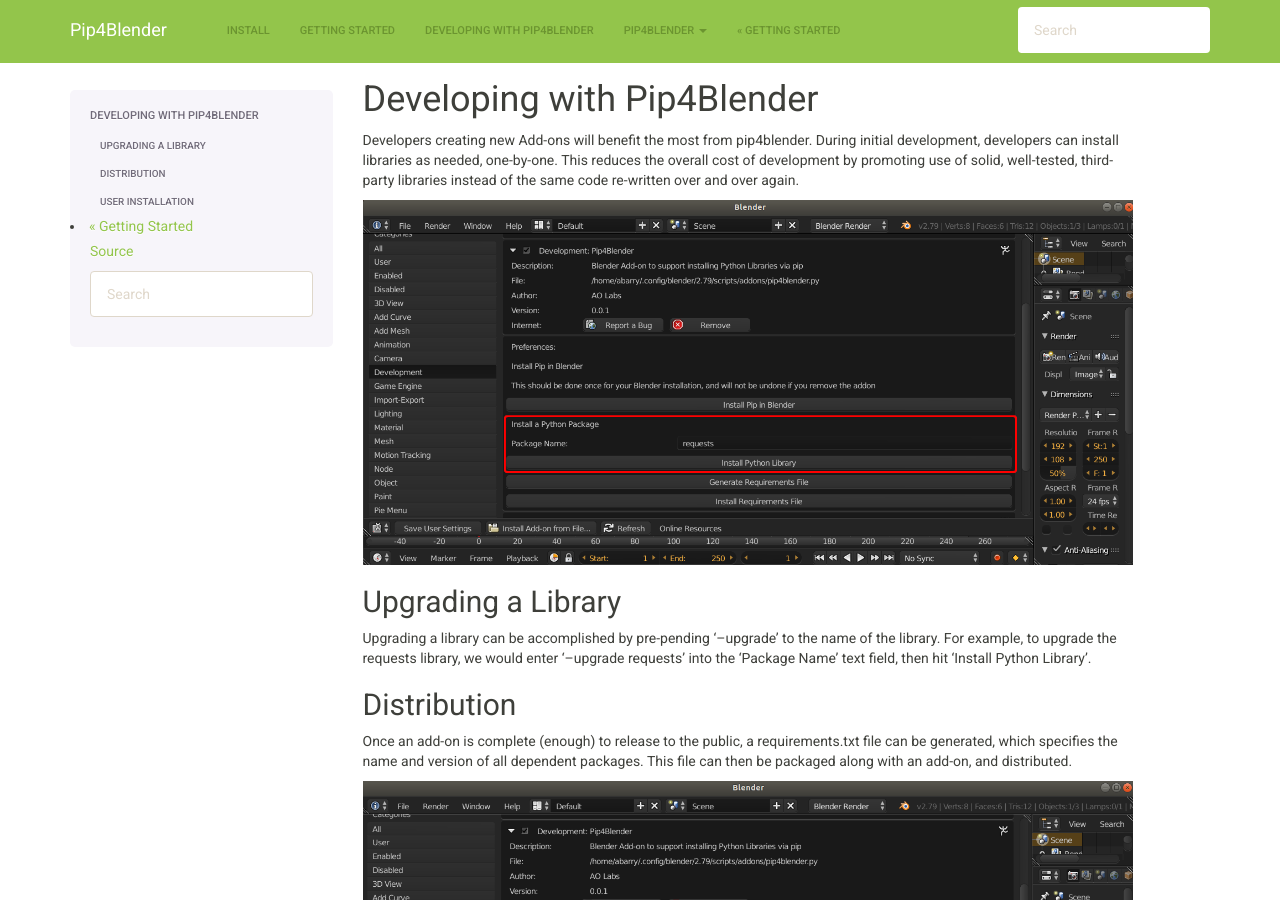
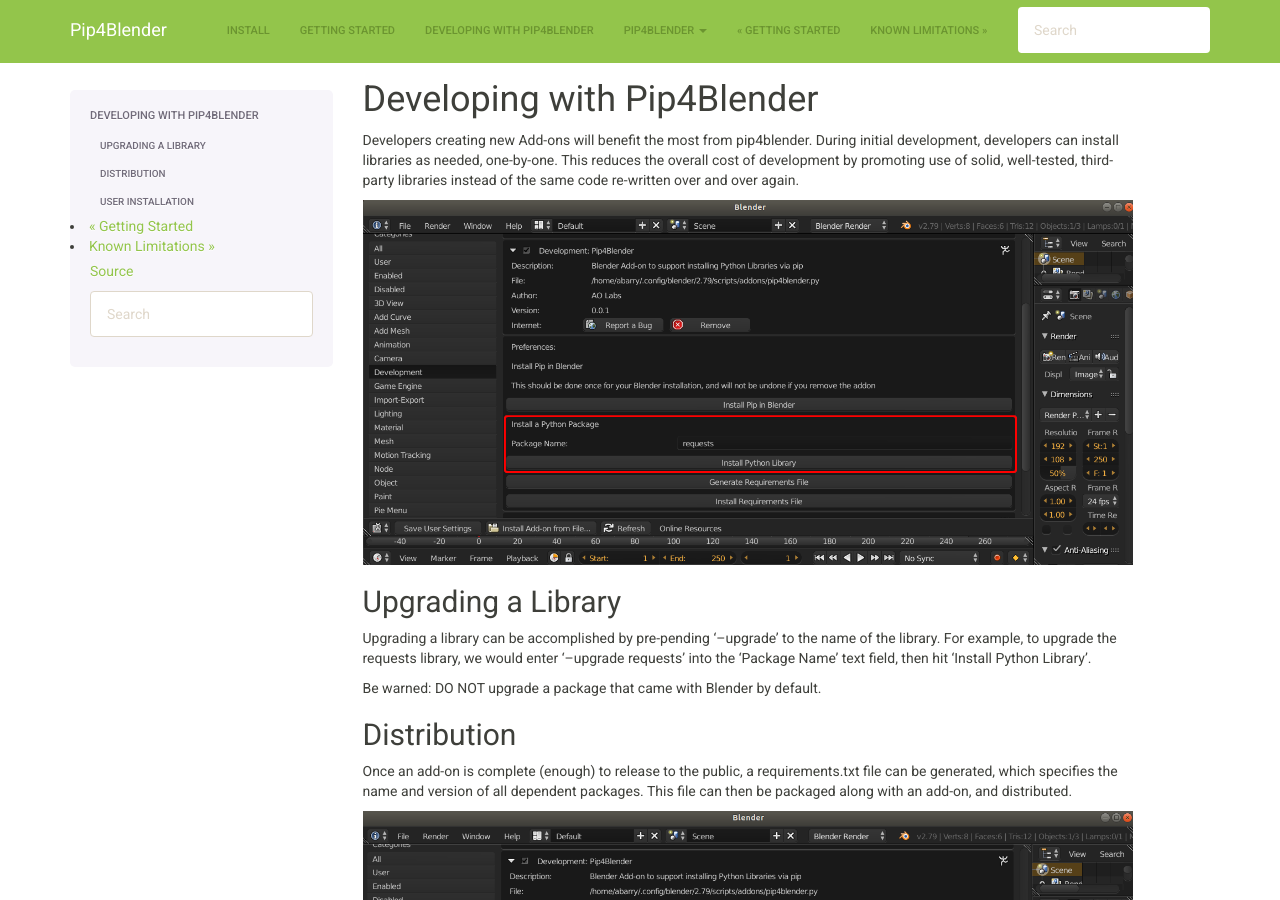
Before and after one commit to AO-StreetArt/pip4blender, a Sphinx documentation site: the page built from docs/pages/developing.rst, in a window 1280 px wide and 900 px high. Built offline with Sphinx 7.4.7, drawn with Linux system fonts in a browser that asks for light colours.

Commit message:
Add notes about known limitations to docs

```diff
--- a/docs/index.rst
+++ b/docs/index.rst
@@ -9,3 +9,4 @@
    pages/install.rst
    pages/quickstart.rst
    pages/developing.rst
+   pages/known_limitations.rst
--- a/docs/pages/developing.rst
+++ b/docs/pages/developing.rst
@@ -17,6 +17,8 @@
 of the library.  For example, to upgrade the requests library, we would enter
 '--upgrade requests' into the 'Package Name' text field, then hit 'Install Python Library'.
 
+Be warned: DO NOT upgrade a package that came with Blender by default.
+
 Distribution
 ------------
 
```
Also changed, not shown: docs/pages/known_limitations.rst (added, +19 -0 lines).
